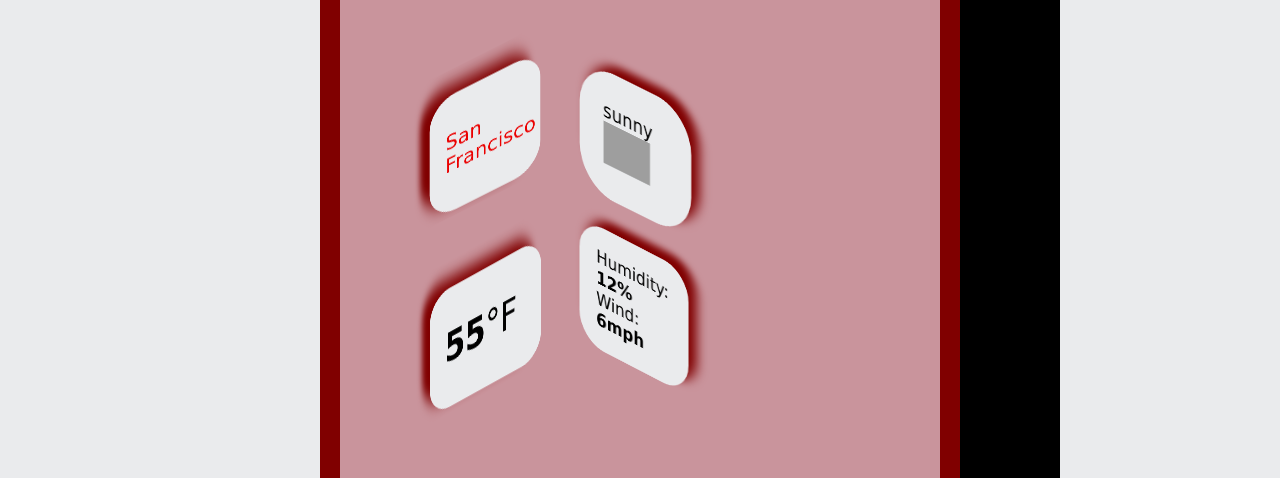
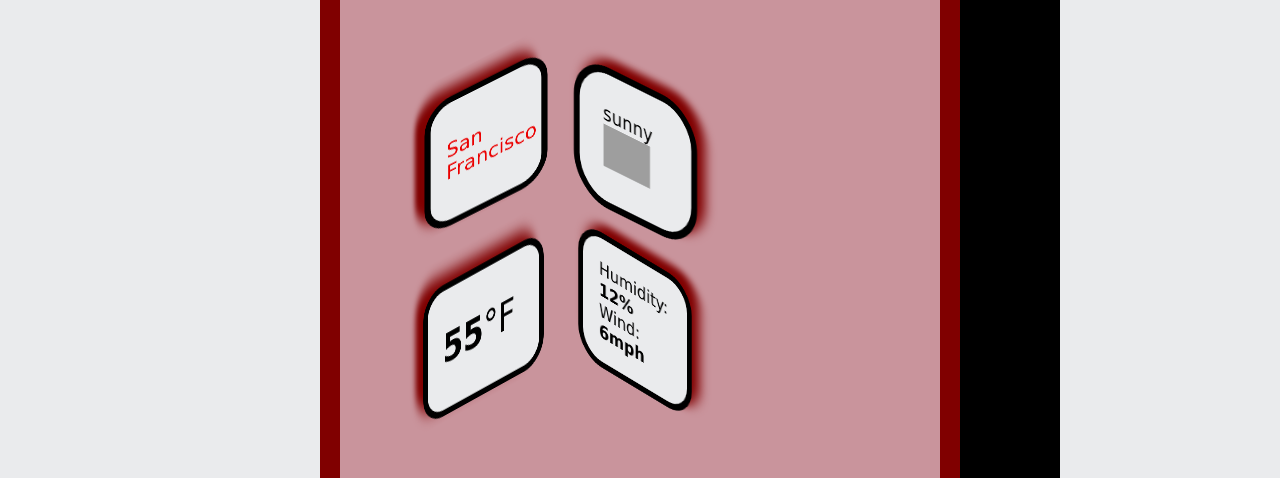
Before and after one commit to jasmine88815/WeatherMapp, a plain HTML site: page index.html in a window 1280 px wide. Shown: the part 294-772 px from the top of the page. Drawn offline with nearby package versions, Linux system fonts and the light colour scheme; no server answers; grey boxes are pictures that could not be loaded; a web font is replaced by a local one.

Commit message:
updated css

```diff
--- a/style.css
+++ b/style.css
@@ -50,7 +50,7 @@
     display:block;
     margin:20px auto;
     position:relative;
-    bottom:510px;
+    bottom:570px;
 }
 section .city {
     font-size:22px;
@@ -59,14 +59,17 @@
     color:rgb(234, 0, 0);
     max-width:90px;
     padding:40px 18px;
+    border:solid;
+    border-color: black;
+    border-width:7px;
     border-radius:30px;
     position:relative;
     bottom:530px;
-    left:82px;
+    left:76px;
     display:flex;
     transform:  rotateX(350deg)rotateY(71deg) scale(2.7, 0.91);
     transition:font-size 0.6s;
-    box-shadow:-11px -11px 11px 0px maroon;
+    box-shadow:-11px -11px 9px 0px maroon;
 }
 .city:hover{
     font-size:40px;
@@ -74,6 +77,7 @@
     transform:none;
     background:none;
     box-shadow:none;
+    border:none;
     color:rgb(234, 0, 0);
 }
 
@@ -82,10 +86,12 @@
     background:#EAEBED;
     max-width:125px;
     padding:40px 23px;
+    border:solid;
+    border-width:7px;
     border-radius:30px;
     position:relative;
-    bottom:470px;
-    left:60px;
+    bottom:490px;
+    left:51px;
     display:flex;
     transform:  rotateX(349deg) rotateY(71deg) scale(2.0, 0.91);
     transition:font-size 0.6s;
@@ -97,17 +103,20 @@
     transform:none;
     background:none;
     box-shadow:none;
+    border:none;
     color:#EAEBED;
 }
   .descLogo{
     background:#EAEBED;
     max-width:55px;
     padding:20px;
+    border:solid;
+    border-width:5px;
     border-radius:30px;
     margin:0;
     position:relative;
-    bottom:760px;
-    left:248px;
+    bottom:790px;
+    left:243px;
     transform:  rotateX(50deg) rotateY(33deg) scale(1.4, 2.2);
     transition:font-size 0.6s;
     box-shadow:7px -7px 7px 0px maroon;
@@ -119,6 +128,7 @@
     background:none;
     text-align:center;
     box-shadow:none;
+    border:none;
     color:#EAEBED;
 }
 .descLogo:hover .weatherLogo {
@@ -141,12 +151,14 @@
     background:#EAEBED;
     max-width:90px;
     padding:20px;
+    border:solid;
+    border-width:6px;
     border-radius:30px;
     margin:0;
     position:relative;
-    bottom:710px;
-    left:229px;
-    transform:  rotateX(53deg) rotateY(33deg) scale(1, 1.65);
+    bottom:740px;
+    left:224px;
+    transform:  rotateX(53deg) rotateY(37deg) scale(1, 1.65);
     transition:font-size 0.6s;
     box-shadow:10px -10px 10px 0px maroon;
 }
@@ -156,6 +168,7 @@
     transform:none;
     background:none;
     box-shadow:none;
+    border:none;
     color:#EAEBED;
 }
 form.form1 {
```
